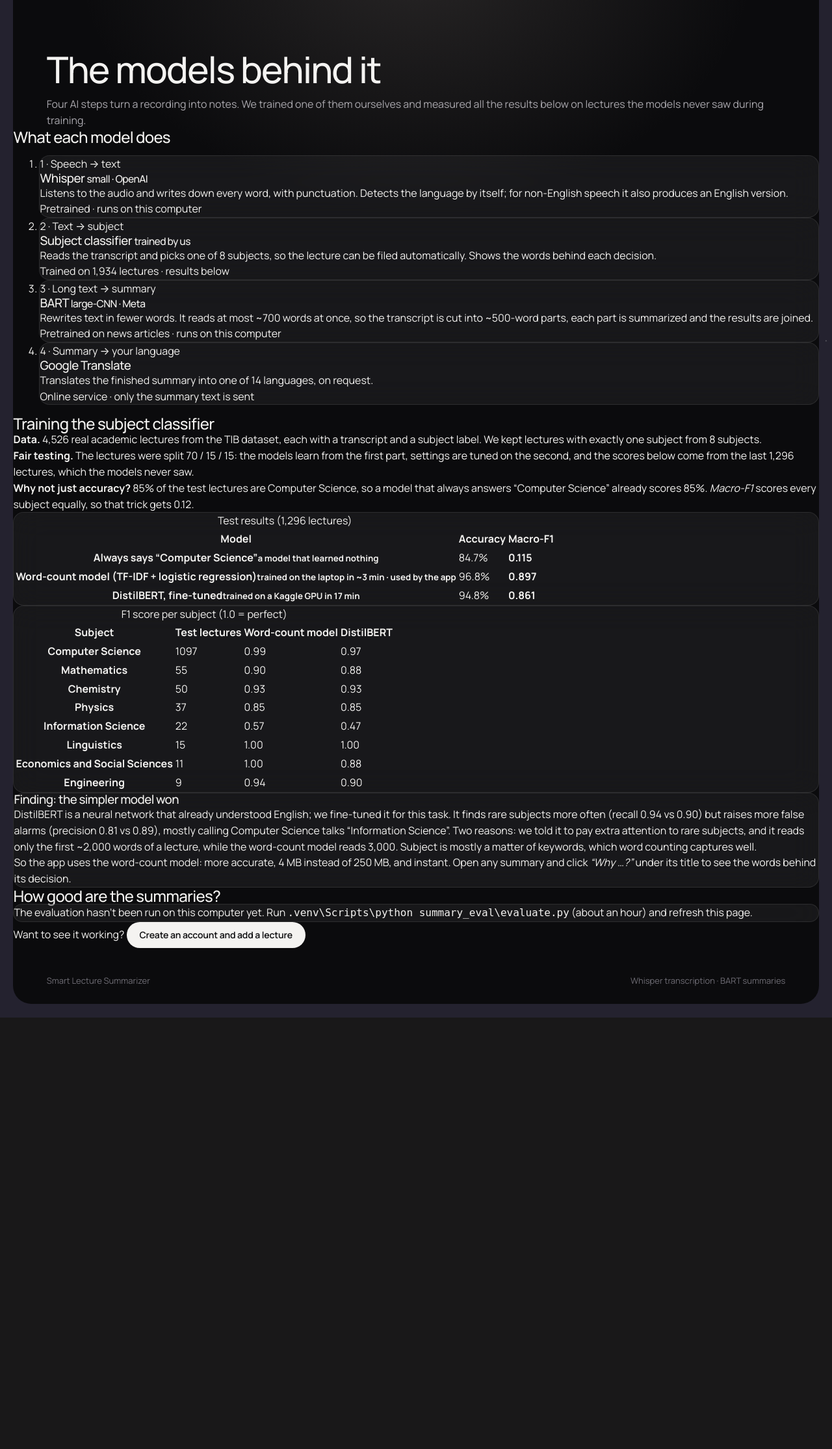
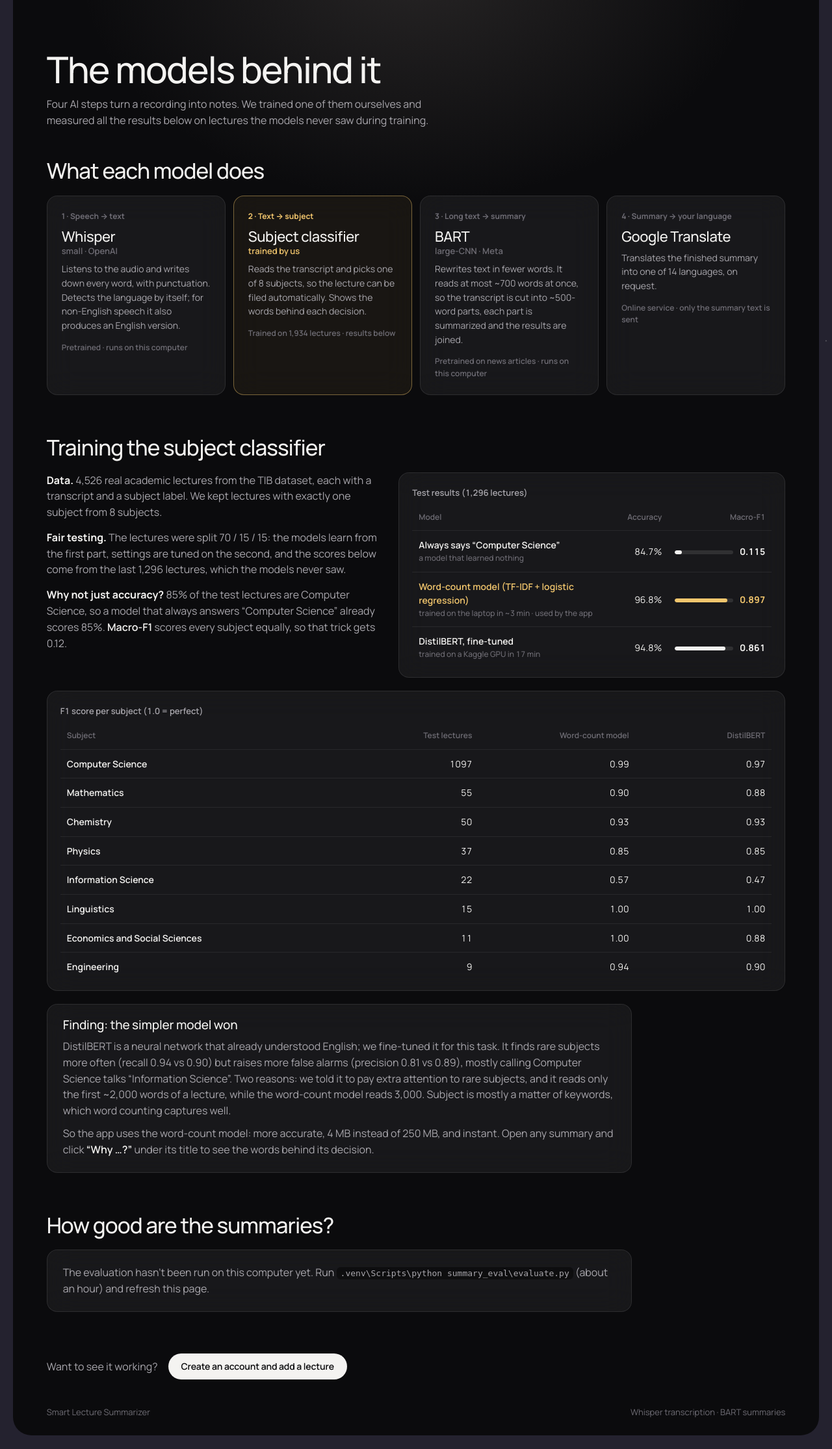
Before and after one commit to SHIMON1234567890/Smart_Lecture_Summarizer---Copy, a Flask app: page /models in a window 1280 px wide. Shown: the part 86-2316 px from the top of the page at 65% size. Before the commit the page ends 1652 px from the top, so only its background shows below. Run offline with Flask 3, Linux system fonts and the light colour scheme.

Commit message:
Style the Models page: model cards, results tables, findings
Co-Authored-By: Claude Opus 5.5 <noreply@anthropic.com>

```diff
--- a/app/static/css/style.css
+++ b/app/static/css/style.css
@@ -618,6 +618,58 @@ a.tag:hover { color: var(--ink); background: rgba(255, 255, 255, .12); }
 .transcript__note { margin-top: 10px; font-size: 13px; color: var(--ink-2); }
 
 
+/* =========================================================
+   MODELS PAGE
+   ========================================================= */
+.app-head p { max-width: 62ch; }
+.models { display: grid; gap: 64px; padding: 48px var(--gutter) 0; }
+.models section { display: grid; gap: 20px; min-width: 0; }
+.models__h2 { font-size: clamp(26px, 2.6vw, 36px); }
+.models__grid { display: grid; grid-template-columns: minmax(0, 1fr) minmax(0, 1.15fr); gap: 24px; align-items: start; }
+.models__text { display: grid; gap: 14px; max-width: 60ch; }
+.models__text strong { color: var(--ink); }
+.models__text p, .finding p { color: var(--ink-2); }
+.models__text em, .finding em { color: var(--ink); font-style: normal; font-weight: 600; }
+
+.model-cards { list-style: none; margin: 0; padding: 0; display: grid; grid-template-columns: repeat(4, minmax(0, 1fr)); gap: 12px; }
+.model-card { padding: 22px; display: grid; gap: 10px; align-content: start; }
+.model-card h3 { font-size: 22px; letter-spacing: -0.02em; }
+.model-card h3 small { display: block; margin-top: 4px; font-size: 13px; color: var(--ink-3); font-weight: 600; letter-spacing: 0; }
+.model-card p { font-size: 14px; color: var(--ink-2); }
+.model-card__step { font-size: 12px; font-weight: 700; color: var(--ink-3); }
+.model-card__meta { margin-top: 4px; font-size: 12px; font-weight: 600; color: var(--ink-3); }
+.model-card--ours { border-color: rgba(242, 198, 109, .45); background: rgba(242, 198, 109, .06); }
+.model-card--ours .model-card__step, .model-card--ours h3 small { color: var(--gold); }
+
+.table-wrap { overflow-x: auto; padding: 8px 20px 14px; }
+.results { width: 100%; border-collapse: collapse; font-size: 14px; font-variant-numeric: tabular-nums; }
+.results caption { text-align: left; padding: 12px 0 8px; font-size: 13px; font-weight: 600; color: var(--ink-2); }
+.results th, .results td { padding: 11px 10px; text-align: right; border-top: 1px solid rgba(255, 255, 255, .07); white-space: nowrap; }
+.results thead th { border-top: 0; font-size: 12px; color: var(--ink-3); font-weight: 600; }
+.results th[scope="row"], .results thead th:first-child { text-align: left; white-space: normal; font-weight: 600; }
+.results th[scope="row"] small { display: block; font-size: 12px; font-weight: 500; color: var(--ink-3); }
+.results tr.is-best th[scope="row"], .results tr.is-best b { color: var(--gold); }
+.results td b { font-weight: 700; margin-left: 10px; }
+.meter { display: inline-block; vertical-align: middle; width: 90px; height: 6px; border-radius: 6px; background: rgba(255, 255, 255, .1); overflow: hidden; }
+.meter > span { display: block; height: 100%; width: calc(var(--v) * 100%); background: var(--ink); border-radius: inherit; }
+.is-best .meter > span { background: var(--gold); }
+.results--wide td { min-width: 110px; }
+
+.finding { padding: 22px 24px; display: grid; gap: 10px; max-width: 900px; }
+.finding h3 { font-size: 19px; letter-spacing: -0.01em; }
+.finding code { font-size: 13px; background: rgba(0, 0, 0, .4); padding: 2px 6px; border-radius: 6px; }
+.models__end p { display: flex; align-items: center; gap: 16px; flex-wrap: wrap; color: var(--ink-2); }
+
+@media (max-width: 1080px) {
+    .model-cards { grid-template-columns: repeat(2, minmax(0, 1fr)); }
+    .models__grid { grid-template-columns: 1fr; }
+}
+@media (max-width: 560px) {
+    .model-cards { grid-template-columns: 1fr; }
+    .table-wrap { padding: 4px 12px 10px; }
+    .meter { width: 50px; }
+}
+
 /* ---------- Reveal ---------- */
 .js .reveal { opacity: 0; transform: translateY(24px); }
 .js .reveal.is-in { opacity: 1; transform: none; transition: opacity .9s var(--ease), transform .9s var(--ease); transition-delay: var(--d, 0ms); }
```
